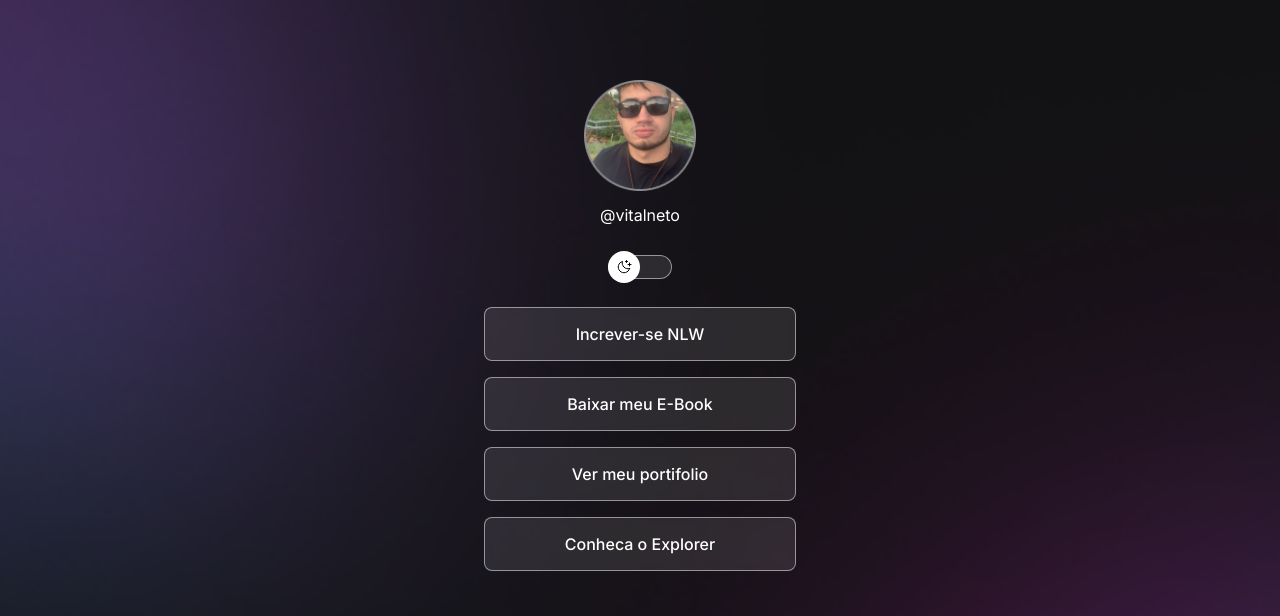
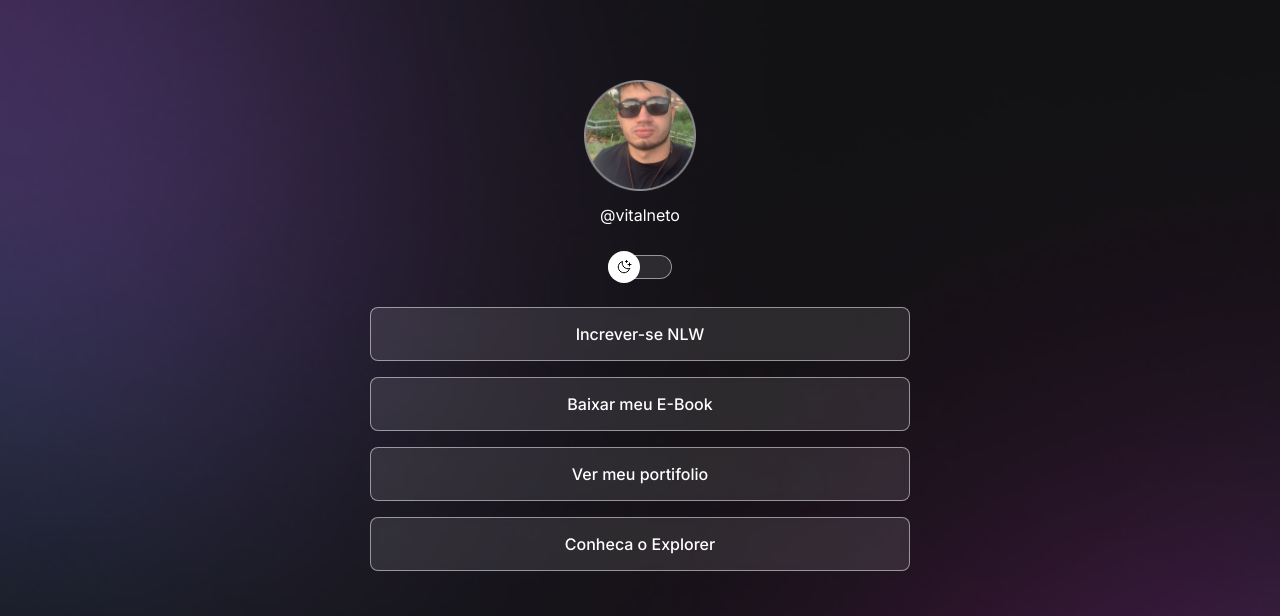
Before and after one commit to vitalneto12/project1, a plain HTML site: page index.html in a window 1280 px wide. Shown: the top 616 px of the page. Drawn offline with nearby package versions, Linux system fonts and the light colour scheme.

Commit message:
adjust container

```diff
--- a/style.css
+++ b/style.css
@@ -37,8 +37,8 @@ body *{
 
 #container
 {
-  width: 360px;
-  /* border: 1px solid #fff; */
+  width: 100%;
+  max-width: 588px;
   margin: 56px auto 0px auto;
   padding: 0 24px;
 }
```
